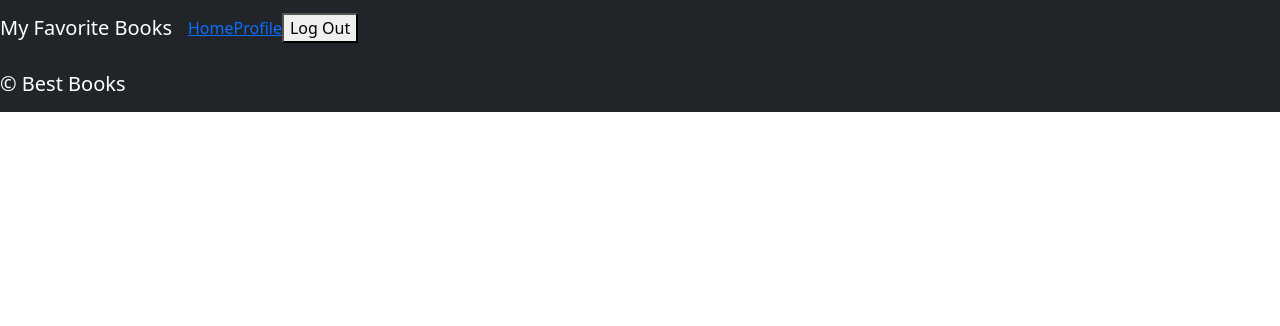
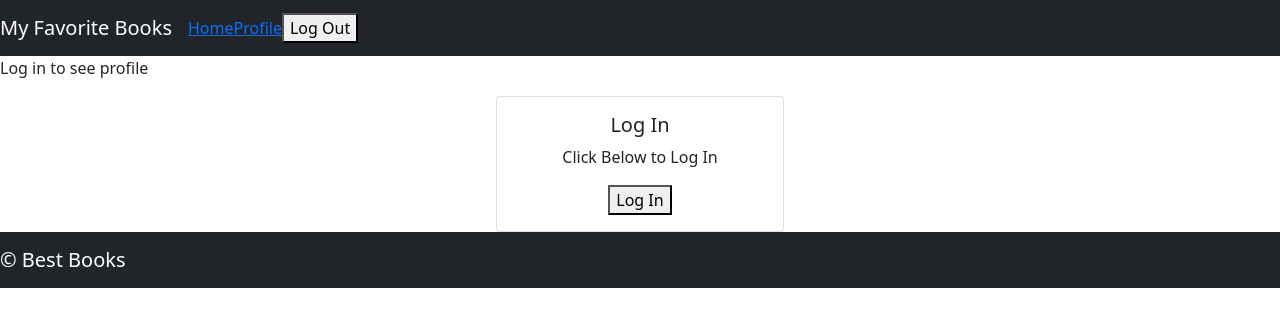
Before and after one commit to selmaT273/can-of-books-front-end, a React (Create React App) app: page /profile in a window 1280 px wide. Shown: the top 326 px of the page. Built offline with nearby package versions, Linux system fonts and the light colour scheme.

Commit message:
conditionally render profile at /profile route if logged in or not

```diff
--- a/src/App.js
+++ b/src/App.js
@@ -26,7 +26,15 @@ class App extends React.Component {
               <Route exact path="/">
                 {isAuthenticated ? <BestBooks /> : <Login />}
               </Route>
-              {/* TODO: add a route with a path of '/profile' that renders a `Profile` component */}
+            </Switch>
+            <Switch>
+              <Route exact path="/profile">
+                {isAuthenticated ? <Profile /> :
+                  <>
+                  <p>Log in to see profile</p>
+                  <Login />
+                  </>}
+              </Route>
             </Switch>
             <Footer />
           </IsLoadingAndError>
```
